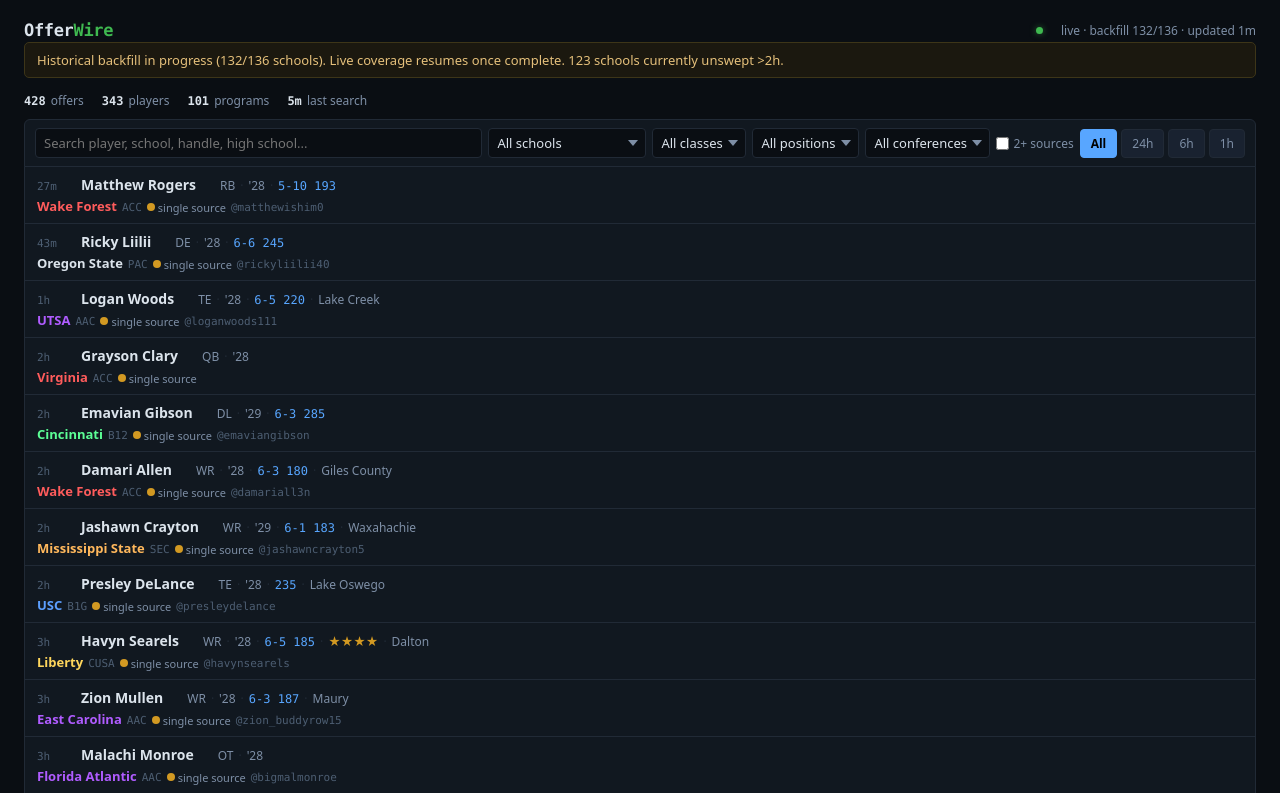
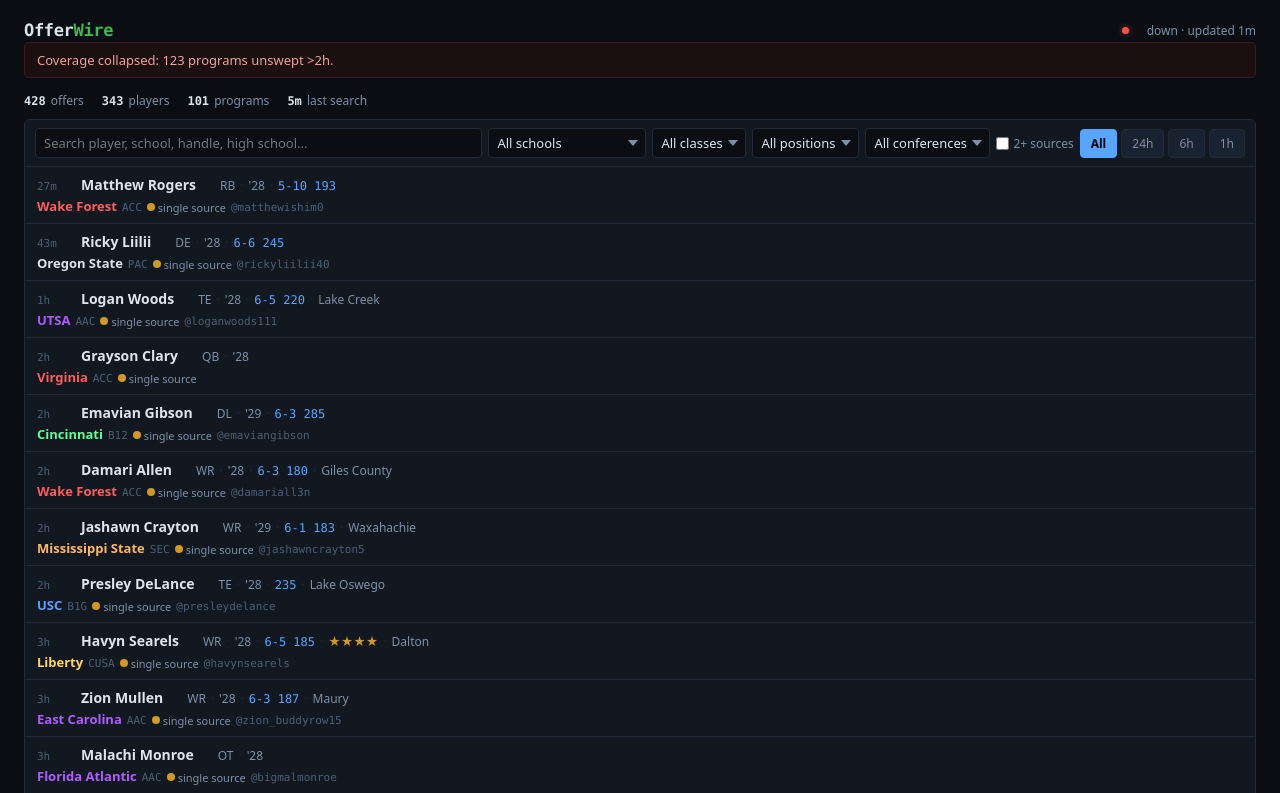
Before and after one commit to bigWRguy/OfferWire, a website: page site/index.html in a window 1280 px wide. Shown: the top 793 px of the page. Drawn offline with Linux system fonts and the light colour scheme.

Commit message:
Production-ready: remove backfill UI, clean status thresholds

```diff
--- a/site/index.html
+++ b/site/index.html
@@ -196,22 +196,17 @@
   var age=0;
   if(DATA.length&&DATA[0]&&DATA[0].lastSeenAt)age=(Date.now()-new Date(DATA[0].lastSeenAt))/60000;
   var stale=(STATUS.staleSchools||[]).length;
-  var bf=STATUS.backfill;
-  var backfilling=bf&&bf.remainingWindows>0;
   var dot=$('status-dot'),fresh=$('fresh');
   var dotCls='g',freshTxt='live';
-  if(!STATUS.searchConfigured){dotCls='r';freshTxt='offline';}
-  else if(age>45||(!backfilling&&stale>80)){dotCls='a';freshTxt='degraded';}
+  if(!STATUS.searchConfigured){dotCls='r';freshTxt='offline'}
+  else if(age>60||stale>80){dotCls='r';freshTxt='down'}
+  else if(stale>20){dotCls='a';freshTxt='degraded'}
   dot.className='dot '+dotCls;
-  var bfNote='';
-  if(backfilling)bfNote=' · backfill '+bf.completedWindows+'/'+bf.totalWindows;
-  fresh.textContent=freshTxt+bfNote+' · updated '+ago(STATUS.generatedAt);
+  fresh.textContent=freshTxt+' · updated '+ago(STATUS.generatedAt);
   var alert=$('alert');
   var msg='',bad=false;
-  if(age>45){msg='Data is stale ('+ago(STATUS.generatedAt)+'). The collector or deployment may be stuck.';bad=true}
-  else if(!STATUS.searchConfigured){msg='X search is not configured. National coverage is offline.';bad=true}
-  else if(backfilling){msg='Historical backfill in progress ('+bf.completedWindows+'/'+bf.totalWindows+' schools). Live coverage resumes once complete. '+stale+' schools currently unswept >2h.'}
-  else if(stale>80){msg='Coverage degraded: '+stale+' programs unswept >2h.';}
+  if(!STATUS.searchConfigured){msg='X search is not configured. National coverage is offline.';bad=true}
+  else if(age>60||stale>80){msg=age>60?'Data is stale ('+ago(STATUS.generatedAt)+'). The collector may be stuck.':'Coverage collapsed: '+stale+' programs unswept >2h.';bad=true}
   alert.className='alert'+(msg?' '+(bad?'bad':'warn')+' on':'');
   alert.textContent=msg||'';
 }
```
